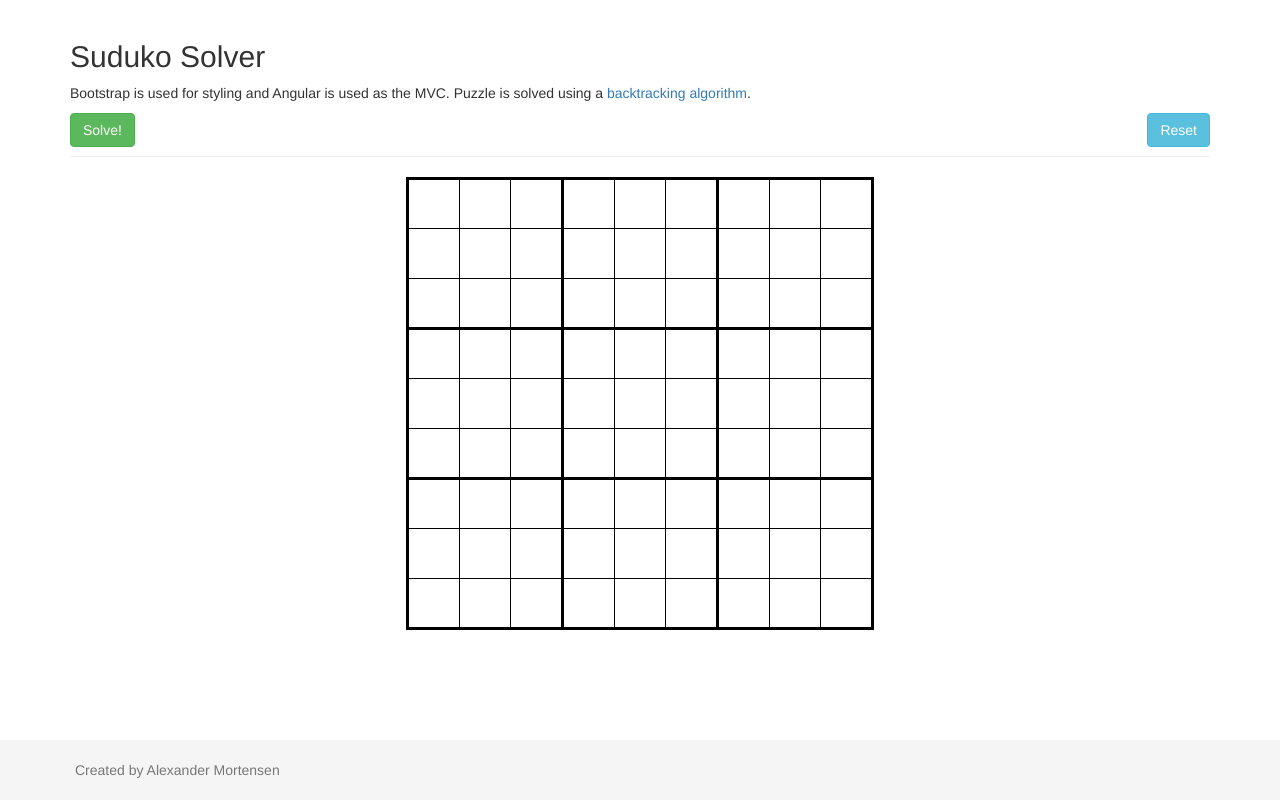
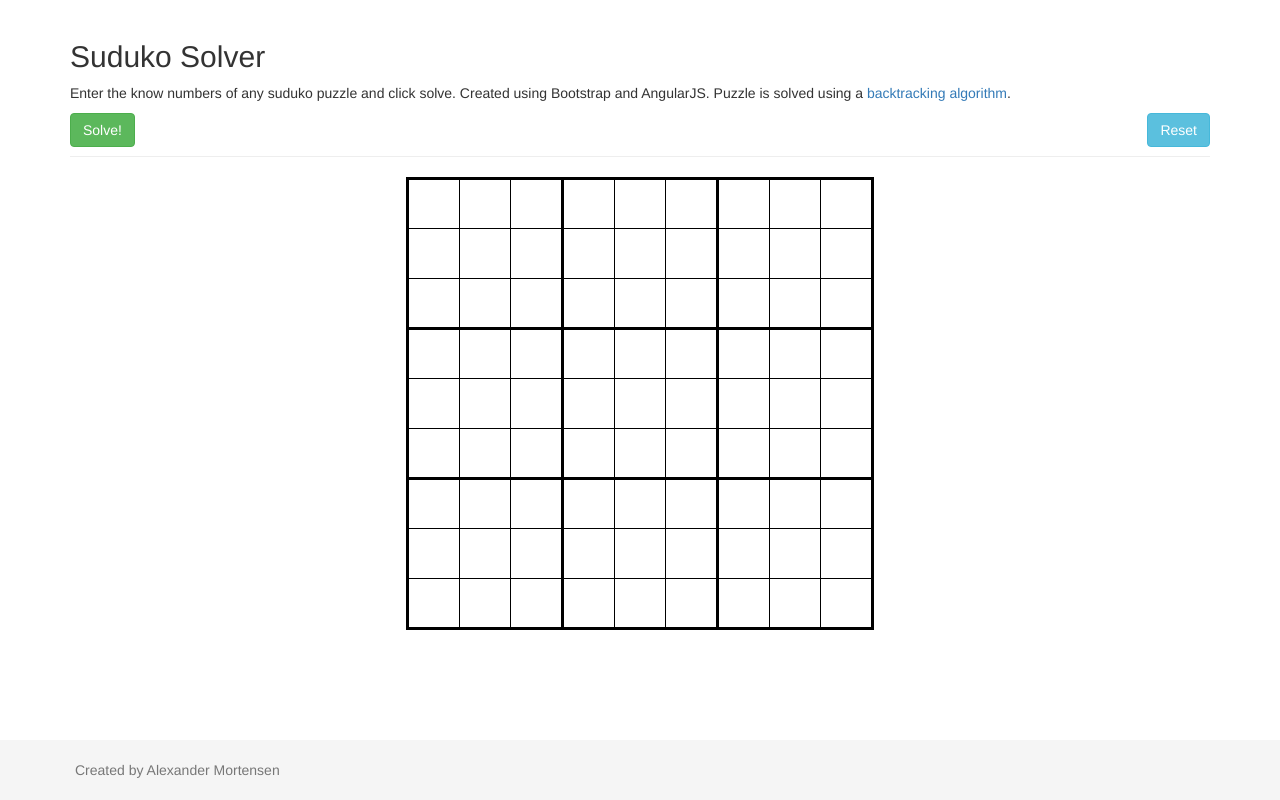
Before and after one commit to atmortensen/sudoku-solver, a plain HTML site: page index.html in a window 1280 px wide. Drawn offline with nearby package versions, Linux system fonts and the light colour scheme.

Commit message:
Changed description wording.

```diff
--- a/index.html
+++ b/index.html
@@ -15,7 +15,7 @@
 	<div class="container">
 		<div class="page-header">
 		    <h2>Suduko Solver</h2>
-		    <p>Bootstrap is used for styling and Angular is used as the MVC. Puzzle is solved using a <a href="https://en.wikipedia.org/wiki/Backtracking">backtracking algorithm</a>.</p>
+		    <p>Enter the know numbers of any suduko puzzle and click solve. Created using Bootstrap and AngularJS. Puzzle is solved using a <a target="_blank" href="https://en.wikipedia.org/wiki/Backtracking">backtracking algorithm</a>.</p>
 		    <button class="btn btn-success" ng-click="solve(puzzle)">Solve!</button>
 			<button class="btn btn-info" ng-click="reset(puzzle)">Reset</button>
 		</div>
```
